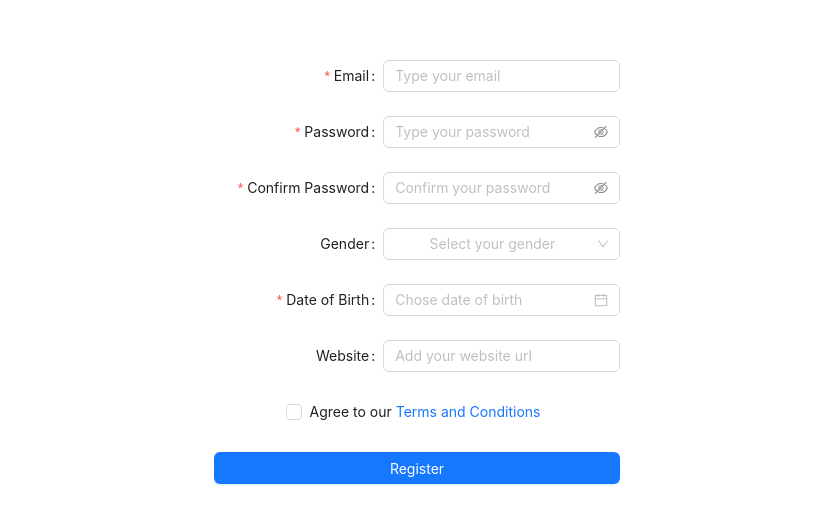
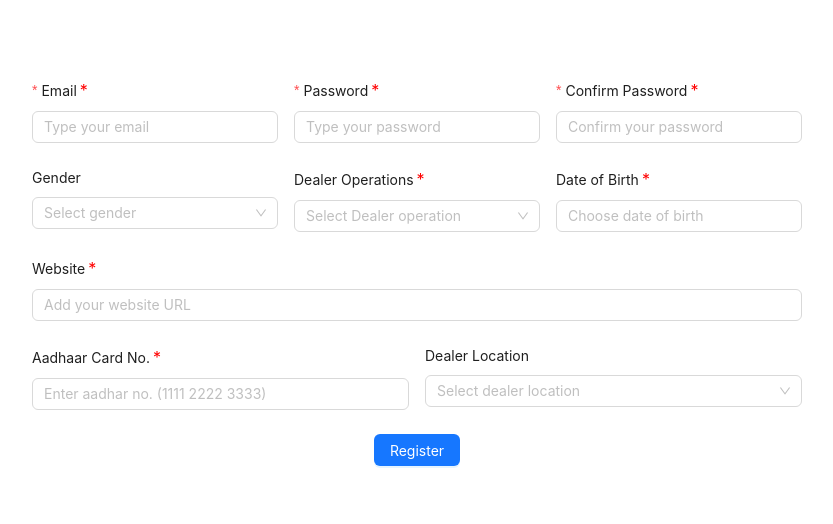
Before and after one commit to PremSathe/form-validation-antd, a React (Create React App) app: page / in a window 1280 px wide. Shown: the part 116-640 px from the top of the page, without its empty margins (223-1056 px from the left). Built offline with nearby package versions, Linux system fonts and the light colour scheme.

Commit message:
antd components

```diff
--- a/src/App.css
+++ b/src/App.css
@@ -1,47 +1,7 @@
-/* .App {
+.App {
   text-align: center;
 }
 
-.App-logo {
-  height: 40vmin;
-  pointer-events: none;
-}
-
-@media (prefers-reduced-motion: no-preference) {
-  .App-logo {
-    animation: App-logo-spin infinite 20s linear;
-  }
-}
-
-.App-header {
-  background-color: #282c34;
-  min-height: 100vh;
-  display: flex;
-  flex-direction: column;
-  align-items: center;
-  justify-content: center;
-  font-size: calc(10px + 2vmin);
-  color: white;
-}
-
-.App-link {
-  color: #61dafb;
-}
-
-@keyframes App-logo-spin {
-  from {
-    transform: rotate(0deg);
-  }
-  to {
-    transform: rotate(360deg);
-  }
-} */
-
-/* @import "antd/dist/antd.css"; */
-
-.App {
-  text-align: center;
-}
 .App-header {
   /* background-color: #282c34; */
   min-height: 100vh;
@@ -52,3 +12,46 @@
   font-size: calc(10px + 2vmin);
   color: white;
 }
+
+.form-container {
+  display: flex;
+  flex-wrap: wrap;
+  justify-content: space-around;
+}
+
+.form-item {
+  width: calc(33.33% - 20px); /* Adjust the width based on your preference */
+  margin: 10px;
+}
+
+@media (max-width: 768px) {
+  .form-item {
+    width: calc(50% - 20px); /* Adjust the width for smaller screens */
+  }
+}
+
+:where(.css-dev-only-do-not-override-1kuana8).ant-form-item
+  .ant-form-item-explain-error {
+  text-align: left;
+}
+
+:where(
+    .css-dev-only-do-not-override-1kuana8
+  ).ant-input-outlined.ant-input-status-error:not(.ant-input-disabled)
+  .ant-input-suffix {
+  display: none;
+}
+:where(.css-dev-only-do-not-override-1kuana8).ant-form-item
+  .ant-form-item-label
+  > label.ant-form-item-required:not(
+    .ant-form-item-required-mark-optional
+  )::before {
+  display: none;
+}
+
+.anticon svg {
+  display: none;
+}
+.custom-select .ant-select-selector .ant-select-suffix {
+  display: none;
+}
--- a/src/App.js
+++ b/src/App.js
@@ -1,14 +1,43 @@
+// App.js
 import "./App.css";
-import { Form, Button, Checkbox, DatePicker, Input, Select, Space } from "antd";
+import { useState } from "react"; // Import useState
+import {
+  Form,
+  Button,
+  Checkbox,
+  DatePicker,
+  Input,
+  Select,
+  Row,
+  Col,
+  Divider,
+} from "antd";
 
 function App() {
+  // Gender list items
+  const genderItems = [{ name: "Male" }, { name: "Female" }, { name: "Other" }];
+
+  const operations = [
+    { name: "Sales" },
+    { name: "Service" },
+    { name: "Common" },
+  ];
+
+  const locations = [
+    { name: "Borivali" },
+    { name: "Kandivali" },
+    { name: "Chowpaty" },
+  ];
+  // State to manage selected locations
+  const [selectedLocations, setSelectedLocations] = useState([]);
+
   return (
     <div className="App">
       <header className="App-header">
         <Form
           autoComplete="off"
-          labelCol={{ span: 10 }}
-          wrapperCol={{ span: 14 }}
+          layout="vertical"
+
           onFinish={(values) => {
             console.log({ values });
           }}
@@ -16,28 +45,26 @@ function App() {
             console.log({ error });
           }}
         >
+          <Row gutter={[16, 16]}>
+            <Col span={8}>
               <Form.Item
+                label={<CustomLabel label="Email" />}
                 name="email"
-            label="Email"
                 rules={[
-              {
-                required: true,
-                message: "Please enter your email",
-              },
+                  { required: true, message: "Please enter your email" },
                   { type: "email", message: "Please enter a valid email" },
                 ]}
                 hasFeedback
               >
                 <Input placeholder="Type your email" />
               </Form.Item>
-
+            </Col>
+            <Col span={8}>
               <Form.Item
+                label={<CustomLabel label="Password" />}
                 name="password"
-            label="Password"
                 rules={[
-              {
-                required: true,
-              },
+                  { required: true },
                   { min: 6 },
                   {
                     validator: (_, value) =>
@@ -50,23 +77,20 @@ function App() {
               >
                 <Input.Password placeholder="Type your password" />
               </Form.Item>
-
+            </Col>
+            <Col span={8}>
               <Form.Item
+                label={<CustomLabel label="Confirm Password" />}
                 name="confirmPassword"
-            label="Confirm Password"
                 dependencies={["password"]}
                 rules={[
-              {
-                required: true,
-              },
+                  { required: true },
                   ({ getFieldValue }) => ({
                     validator(_, value) {
                       if (!value || getFieldValue("password") === value) {
                         return Promise.resolve();
                       }
-                  return Promise.reject(
-                    "The two passwords that you entered does not match."
-                  );
+                      return Promise.reject("Passwords do not match.");
                     },
                   }),
                 ]}
@@ -74,20 +98,61 @@ function App() {
               >
                 <Input.Password placeholder="Confirm your password" />
               </Form.Item>
+            </Col>
+          </Row>
 
-          <Form.Item name="gender" label="Gender" requiredMark="optional">
-            <Select placeholder="Select your gender">
-              <Select.Option value="male">Male</Select.Option>
-              <Select.Option value="female">Female</Select.Option>
+          <Row gutter={[16, 16]}>
+            <Col span={8}>
+              <Form.Item label="Gender" name="gender">
+                <Select
+                  placeholder="Select gender"
+                  style={{ textAlign: "left" }}
+                  showSearch
+                  filterOption={(input, option) =>
+                    option.children
+                      .toLowerCase()
+                      .indexOf(input.toLowerCase()) >= 0
+                  }
+                >
+                  {genderItems.map((item, index) => (
+                    <Select.Option key={index} value={item.name}>
+                      {item.name}
+                    </Select.Option>
+                  ))}
                 </Select>
               </Form.Item>
+            </Col>
 
+            <Col span={8}>
               <Form.Item
+                label={<CustomLabel label="Dealer Operations" />}
+                name="Operations"
+              >
+                <Select
+                  placeholder="Select Dealer operation"
+                  style={{ textAlign: "left" }}
+                  showSearch
+                  filterOption={(input, option) =>
+                    option.children
+                      .toLowerCase()
+                      .indexOf(input.toLowerCase()) >= 0
+                  }
+                >
+                  {operations.map((item, index) => (
+                    <Select.Option key={index} value={item.name}>
+                      {item.name}
+                    </Select.Option>
+                  ))}
+                </Select>
+              </Form.Item>
+            </Col>
+            <Col span={8}>
+              <Form.Item
+                label={<CustomLabel label="Date of Birth" />}
                 name="dob"
-            label="Date of Birth"
                 rules={[
                   {
-                required: true,
+                    required: false,
                     message: "Please provide your date of birth",
                   },
                 ]}
@@ -96,42 +161,59 @@ function App() {
                 <DatePicker
                   style={{ width: "100%" }}
                   picker="date"
-              placeholder="Chose date of birth"
+                  placeholder="Choose date of birth"
                 />
               </Form.Item>
+            </Col>
+          </Row>
 
           <Form.Item
+            label={<CustomLabel label="Website" />}
             name="website"
-            label="Website"
-            rules={[{ type: "url", message: "Please enter a valid url" }]}
+            rules={[{ type: "url", message: "Please enter a valid URL" }]}
             hasFeedback
           >
-            <Input placeholder="Add your website url" />
+            <Input placeholder="Add your website URL" />
           </Form.Item>
 
+          <Row gutter={[16, 16]}>
+            <Col span={12}>
               <Form.Item
-            name="agreement"
-            wrapperCol={{ span: 24 }}
-            valuePropName="checked"
-            rules={[
-              {
-                validator: (_, value) =>
-                  value
-                    ? Promise.resolve()
-                    : Promise.reject(
-                        "To proceed, you need to agree with our terms and conditions"
-                      ),
-              },
-            ]}
+                label={<CustomLabel label="Aadhaar Card No." />}
+                name="aadhar"
               >
-            <Checkbox>
-              {" "}
-              Agree to our <a href="#">Terms and Conditions</a>
+                <Input placeholder="Enter aadhar no. (1111 2222 3333)" />
+              </Form.Item>
+            </Col>
+            <Col span={12}>
+              <Form.Item label="Dealer Location" name="locations">
+                <Select
+                  placeholder="Select dealer location"
+                  style={{ textAlign: "left" }}
+                  mode="multiple"
+                  dropdownRender={(menu) => (
+                    <div>
+                      <Divider style={{ margin: "4px 0" }} />
+                      {menu}
+                    </div>
+                  )}
+                  value={selectedLocations} // Use selectedLocations as value
+                  onChange={(values) => setSelectedLocations(values)} // Update selectedLocations state
+                >
+                  {locations.map((item, index) => (
+                    <Select.Option key={index} value={item.name}>
+                      <Checkbox checked={selectedLocations.includes(item.name)}>
+                        {item.name}
                       </Checkbox>
+                    </Select.Option>
+                  ))}
+                </Select>
               </Form.Item>
+            </Col>
+          </Row>
 
-          <Form.Item wrapperCol={{ span: 24 }}>
-            <Button block type="primary" htmlType="submit">
+          <Form.Item>
+            <Button type="primary" htmlType="submit">
               Register
             </Button>
           </Form.Item>
@@ -141,4 +223,14 @@ function App() {
   );
 }
 
+// CustomLabel component to wrap label text and asterisk
+const CustomLabel = ({ label }) => (
+  <span>
+    {label}
+    <span style={{ color: "red", marginLeft: "3px", fontSize: "medium" }}>
+      *
+    </span>
+  </span>
+);
+
 export default App;
```
Also changed, not shown: 1 other file (tests, documents, lock files or other folders). Lines whose indentation alone changed are shown as unchanged.
